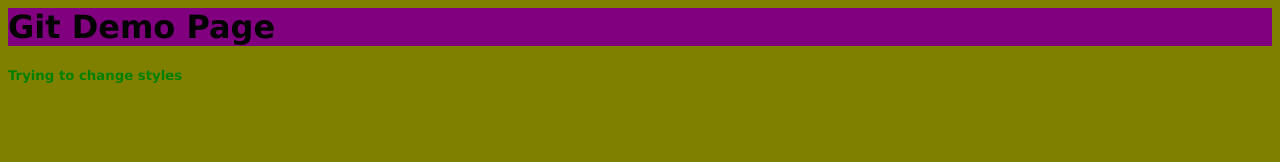
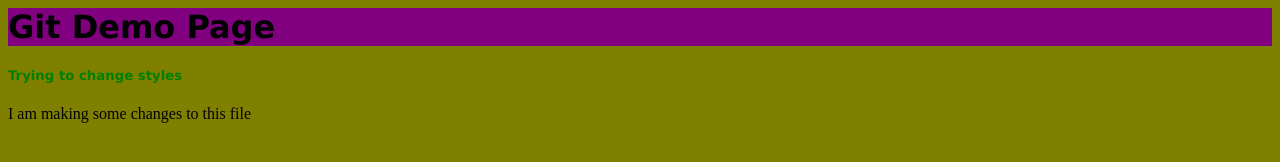
Before and after one commit to kwameb4/gitfolder, a plain HTML site: page index.html in a window 1280 px wide. Drawn offline with Linux system fonts and the light colour scheme.

Commit message:
Update index.html

```diff
--- a/index.html
+++ b/index.html
@@ -6,6 +6,8 @@
     <body>
         <h1>Git Demo Page</h1>
         <h5>Trying to change styles</h5>
+
+        <p> I am making some changes to this file</p>
         <script src="app.js"></script>
     </body>
 </html>
```
